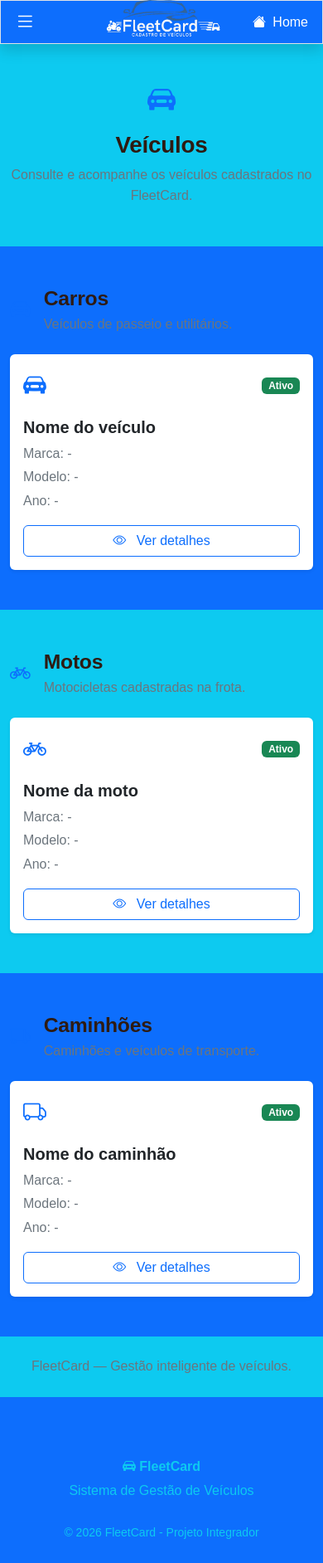
After one commit to CybernautilusSS/cadastro_de_veiculos, a Django app: page /pagina_veiculos/ in a window 390 px wide. The commit adds this page. Shown: the whole page at 83% size. Run offline with Django 5.2, Linux system fonts and the light colour scheme.

Commit message:
feat: cria página de veículos responsiva
Cria a página de veículos do FleetCard. Adiciona seções para carros, motos e caminhões. Estrutura os cards para receber dados de API. Adiciona layout responsivo com Bootstrap.

```diff
--- a/FleetCard/templates/includes/navbar.html
+++ b/FleetCard/templates/includes/navbar.html
@@ -89,7 +89,7 @@
 
             <!-- Veículos -->
 
-            <a href="#" class="list-group-item list-group-item-action py-3">
+            <a href="{% url 'pagina_veiculos' %}" class="list-group-item list-group-item-action py-3">
 
                 <i class="bi bi-car-front-fill text-primary me-3"></i>
 
--- /dev/null
+++ b/FleetCard/templates/pagina_veiculos.html
@@ -0,0 +1,282 @@
+
+{% extends 'base.html' %}
+
+{% block title %}
+    Veículos | FleetCard
+{% endblock %}
+
+{% block content %}
+
+<!-- Cabeçalho -->
+<section class="py-5 bg-info">
+
+    <div class="container">
+
+        <div class="text-center">
+
+            <i class="bi bi-car-front-fill text-primary display-4"></i>
+
+            <h1 class="fw-bold mt-3">
+                Veículos
+            </h1>
+
+            <p class="text-secondary mb-0">
+                Consulte e acompanhe os veículos cadastrados no FleetCard.
+            </p>
+
+        </div>
+
+    </div>
+
+</section>
+
+
+<!-- Carros -->
+<section class="py-5">
+
+    <div class="container">
+
+        <div class="d-flex align-items-center mb-4">
+
+            <i class="bi bi-car-front-fill text-primary fs-2 me-3"></i>
+
+            <div>
+                <h2 class="fw-bold mb-1">
+                    Carros
+                </h2>
+
+                <p class="text-secondary mb-0">
+                    Veículos de passeio e utilitários.
+                </p>
+            </div>
+
+        </div>
+
+
+        <div class="row g-4">
+
+            <!-- Veículo -->
+            <div class="col-12 col-sm-6 col-lg-4">
+
+                <div class="card h-100 border-0 shadow-sm">
+
+                    <div class="card-body">
+
+                        <div class="d-flex justify-content-between align-items-center mb-3">
+
+                            <i class="bi bi-car-front-fill text-primary fs-1"></i>
+
+                            <span class="badge bg-success">
+                                Ativo
+                            </span>
+
+                        </div>
+
+                        <h5 class="card-title fw-bold">
+                            {{ carro.nome|default:"Nome do veículo" }}
+                        </h5>
+
+                        <p class="card-text text-secondary mb-1">
+                            Marca:
+                            {{ carro.marca|default:"-" }}
+                        </p>
+
+                        <p class="card-text text-secondary mb-1">
+                            Modelo:
+                            {{ carro.modelo|default:"-" }}
+                        </p>
+
+                        <p class="card-text text-secondary">
+                            Ano:
+                            {{ carro.ano|default:"-" }}
+                        </p>
+
+                        <a href="#" class="btn btn-outline-primary w-100">
+                            <i class="bi bi-eye me-2"></i>
+                            Ver detalhes
+                        </a>
+
+                    </div>
+
+                </div>
+
+            </div>
+
+        </div>
+
+    </div>
+
+</section>
+
+
+<!-- Motos -->
+<section class="py-5 bg-info">
+
+    <div class="container">
+
+        <div class="d-flex align-items-center mb-4">
+
+            <i class="bi bi-bicycle text-primary fs-2 me-3"></i>
+
+            <div>
+                <h2 class="fw-bold mb-1">
+                    Motos
+                </h2>
+
+                <p class="text-secondary mb-0">
+                    Motocicletas cadastradas na frota.
+                </p>
+            </div>
+
+        </div>
+
+
+        <div class="row g-4">
+
+            <!-- Veículo -->
+            <div class="col-12 col-sm-6 col-lg-4">
+
+                <div class="card h-100 border-0 shadow-sm">
+
+                    <div class="card-body">
+
+                        <div class="d-flex justify-content-between align-items-center mb-3">
+
+                            <i class="bi bi-bicycle text-primary fs-1"></i>
+
+                            <span class="badge bg-success">
+                                Ativo
+                            </span>
+
+                        </div>
+
+                        <h5 class="card-title fw-bold">
+                            {{ moto.nome|default:"Nome da moto" }}
+                        </h5>
+
+                        <p class="card-text text-secondary mb-1">
+                            Marca:
+                            {{ moto.marca|default:"-" }}
+                        </p>
+
+                        <p class="card-text text-secondary mb-1">
+                            Modelo:
+                            {{ moto.modelo|default:"-" }}
+                        </p>
+
+                        <p class="card-text text-secondary">
+                            Ano:
+                            {{ moto.ano|default:"-" }}
+                        </p>
+
+                        <a href="#" class="btn btn-outline-primary w-100">
+                            <i class="bi bi-eye me-2"></i>
+                            Ver detalhes
+                        </a>
+
+                    </div>
+
+                </div>
+
+            </div>
+
+        </div>
+
+    </div>
+
+</section>
+
+
+<!-- Caminhões -->
+<section class="py-5">
+
+    <div class="container">
+
+        <div class="d-flex align-items-center mb-4">
+
+            <i class="bi bi-truck text-primary fs-2 me-3"></i>
+
+            <div>
+                <h2 class="fw-bold mb-1">
+                    Caminhões
+                </h2>
+
+                <p class="text-secondary mb-0">
+                    Caminhões e veículos de transporte.
+                </p>
+
+            </div>
+
+        </div>
+
+
+        <div class="row g-4">
+
+            <!-- Veículo -->
+            <div class="col-12 col-sm-6 col-lg-4">
+
+                <div class="card h-100 border-0 shadow-sm">
+
+                    <div class="card-body">
+
+                        <div class="d-flex justify-content-between align-items-center mb-3">
+
+                            <i class="bi bi-truck text-primary fs-1"></i>
+
+                            <span class="badge bg-success">
+                                Ativo
+                            </span>
+
+                        </div>
+
+                        <h5 class="card-title fw-bold">
+                            {{ caminhao.nome|default:"Nome do caminhão" }}
+                        </h5>
+
+                        <p class="card-text text-secondary mb-1">
+                            Marca:
+                            {{ caminhao.marca|default:"-" }}
+                        </p>
+
+                        <p class="card-text text-secondary mb-1">
+                            Modelo:
+                            {{ caminhao.modelo|default:"-" }}
+                        </p>
+
+                        <p class="card-text text-secondary">
+                            Ano:
+                            {{ caminhao.ano|default:"-" }}
+                        </p>
+
+                        <a href="#" class="btn btn-outline-primary w-100">
+                            <i class="bi bi-eye me-2"></i>
+                            Ver detalhes
+                        </a>
+
+                    </div>
+
+                </div>
+
+            </div>
+
+        </div>
+
+    </div>
+
+</section>
+
+
+<!-- Rodapé da página -->
+<section class="py-4 bg-info">
+
+    <div class="container text-center">
+
+        <p class="text-secondary mb-0">
+            FleetCard — Gestão inteligente de veículos.
+        </p>
+
+    </div>
+
+</section>
+
+{% endblock %}
--- a/FleetCard/urls.py
+++ b/FleetCard/urls.py
@@ -5,4 +5,5 @@ urlpatterns = [
     path('', views.home, name='home'),
     path('sobre/', views.sobre, name='sobre'),
     path('contatos/', views.contatos, name='contatos'),
+    path('pagina_veiculos/', views.pagina_veiculos, name='pagina_veiculos'),
 ]
--- a/FleetCard/views.py
+++ b/FleetCard/views.py
@@ -9,3 +9,6 @@ def sobre(request):
 
 def contatos(request):
     return render(request, 'contatos.html')
+
+def pagina_veiculos(request):
+    return render(request, 'pagina_veiculos.html')
```
